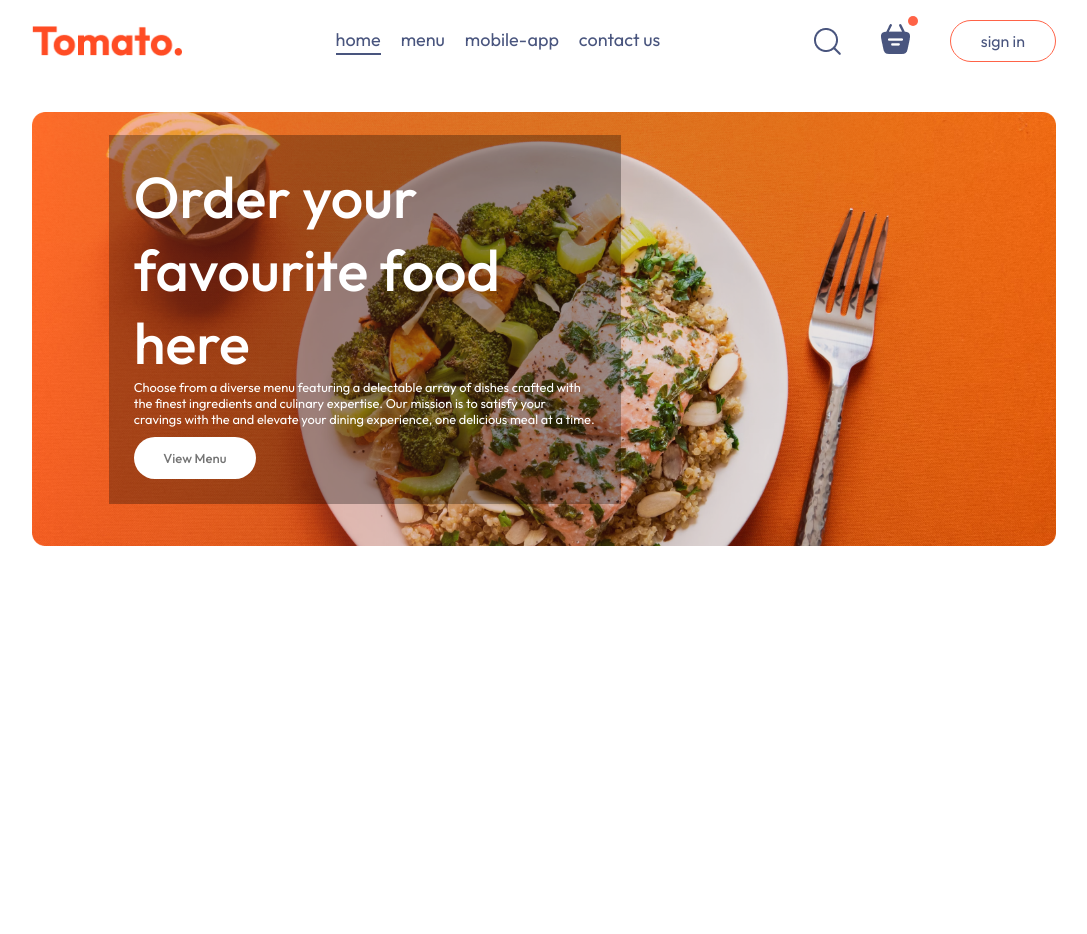
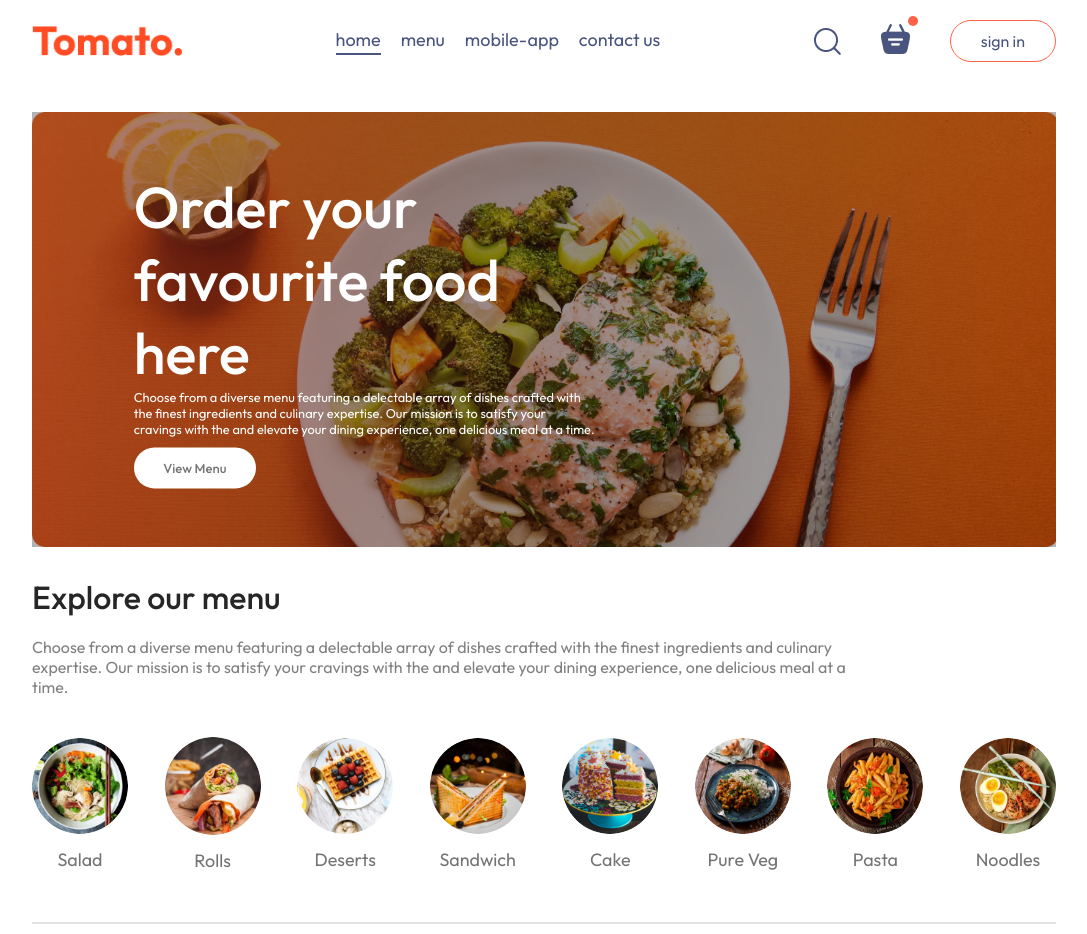
Before and after one commit to CalebM7/food-del-frontend, a React (Vite) app: page / in a window 1280 px wide. Shown: the whole page, without its empty margins (96-1183 px from the left). Before the commit the page ends 800 px from the top, so only its background shows below. Built offline with nearby package versions, Linux system fonts and the light colour scheme.

Commit message:
Implement ExploreMenu and Header components with styling; update Home page to include new components

```diff
--- /dev/null
+++ b/src/components/ExploreMenu/ExploreMenu.css
@@ -0,0 +1,56 @@
+.explore-menu {
+  display: flex;
+  flex-direction: column;
+  gap: 20px;
+}
+
+.explore-menu h1 {
+  color: #262626;
+  font-weight: 500;
+}
+
+.explore-menu-text {
+  max-width: 80%;
+  color: #808080;
+}
+
+.explore-menu-list {
+  display: flex;
+  justify-content: space-between;
+  align-items: center;
+  gap: 30px;
+  text-align: center;
+  margin: 20px 0;
+  overflow-x: scroll;
+}
+
+.explore-menu-list::-webkit-scrollbar {
+  display: none; /* Hide scrollbar for WebKit browsers */
+}
+
+.explore-menu-list-item img{
+  width: 7.5vw;
+  min-width: 80px;
+  cursor: pointer;
+  border-radius: 50%;
+  transition: 0.2s;
+}
+
+.explore-menu-list-item p {
+  margin-top: 10px;
+  color: #747474;
+  font-size: max(1.4vw, 16px);
+  cursor: pointer;
+}
+
+.explore-menu hr {
+  margin: 10px 0;
+  height: 2px;
+  background: #e2e2e2;
+  border: none;
+}
+
+.explore-menu-list-item .active {
+  border: 4px solid tomato;
+  padding: 2px;
+}
--- /dev/null
+++ b/src/components/ExploreMenu/ExploreMenu.jsx
@@ -0,0 +1,31 @@
+import React from 'react';
+import './ExploreMenu.css';
+import { menu_list } from '../../assets/frontend_assets/assets';
+
+const ExploreMenu = ({ category, setCategory}) => {
+
+  return (
+    <div className="explore-menu" id="explore-menu">
+      <h1>Explore our menu</h1>
+      <p className="explore-menu-text">
+        Choose from a diverse menu featuring a delectable array of dishes
+        crafted with the finest ingredients and culinary expertise. Our mission
+        is to satisfy your cravings with the and elevate your dining experience,
+        one delicious meal at a time.
+      </p>
+      <div className="explore-menu-list">
+        {menu_list.map((item, index) => {
+          return (
+            <div onClick={() => setCategory(prev => prev===item.menu_name ? 'All' : item.menu_name)} key={index} className="explore-menu-list-item">
+              <img className={category === item.menu_name ? 'active' : ''} src={item.menu_image} alt="" />
+              <p>{item.menu_name}</p>
+            </div>
+          );
+        })}
+      </div>
+      <hr />
+    </div>
+  );
+};
+
+export default ExploreMenu;
--- /dev/null
+++ b/src/components/Header/Header.css
@@ -0,0 +1,65 @@
+.header {
+  height: 34vw;
+  margin: 30px auto;
+  background: url('/header_img.png') no-repeat;
+  background-size: cover; /* Ensure background image covers the area */
+  position: relative;
+  overflow: hidden;
+}
+
+.header::before { /* Pseudo-element for the full-section overlay */
+  content: '';
+  position: absolute;
+  top: 0;
+  left: 0;
+  width: 100%;
+  height: 100%;
+  background-color: rgba(0, 0, 0, 0.3); /* The overlay color */
+  z-index: 1; /* Ensure it's above the background image but below content */
+}
+
+.header-contents {
+  position: absolute;
+  display: flex;
+  flex-direction: column;
+  align-items: start;
+  gap: 1.5vw;
+  max-width: 50%;
+  top: 50%; /* Push content down towards the center */
+  transform: translateY(-50%); /* Vertically center the content block */
+  left: 6vw;
+  /* Removed background-color from here as it's now on the ::before pseudo-element */
+  animation: fadeIn 3s;
+  height: 100%; /* This height is relative to .header, so it's fine */
+  display: flex;
+  flex-direction: column;
+  justify-content: center; /* This will center its own children vertically */
+  align-items: flex-start;
+  z-index: 2; /* Ensure content is above the overlay */
+}
+
+.header-contents h2 {
+  font-weight: 500;
+  color: white;
+  font-size: max(4.5vw, 22px);
+}
+
+.header-contents p {
+  color: white;
+  font-size: 1vw;
+  margin-bottom: 10px;
+}
+
+.header-contents button {
+  border: none;
+  color: #747474;
+  font-weight: 500;
+  padding: 1vw 2.3vw;
+  background-color: white;
+  font-size: max(1vw, 13px);
+  border-radius: 50px;
+}
+
+.text-container {
+  padding: 25px;
+}
--- a/src/components/Navbar/Header/Header.jsx
+++ b/src/components/Header/Header.jsx
@@ -11,7 +11,7 @@
           Choose from a diverse menu featuring a delectable array of dishes
           crafted with the finest ingredients and culinary expertise. Our
           mission is to satisfy your cravings with the and elevate your dining
-          experience, one delicious meal at a time.{' '}
+          experience, one delicious meal at a time.
         </p>
         <button>View Menu</button>
       </div>
--- a/src/components/Navbar/Header/Header.css
+++ /dev/null
@@ -1,46 +0,0 @@
-.header {
-  height: 34vw;
-  margin: 30px auto;
-  background: url('/header_img.png') no-repeat;
-  background-size: contain;
-  position: relative;
-}
-
-.header-contents {
-  position: absolute;
-  display: flex;
-  flex-direction: column;
-  align-items: start;
-  gap: 1.5vw;
-  max-width: 50%;
-  bottom: 10%;
-  left: 6vw;
-  background-color: rgba(0,0,0,0.3);
-  animation: fadeIn 3s;
-}
-
-.header-contents h2 {
-  font-weight: 500;
-  color: white;
-  font-size: max(4.5vw, 22px);
-}
-
-.header-contents p {
-  color: white;
-  font-size: 1vw;
-  margin-bottom: 10px;
-}
-
-.header-contents button {
-  border: none;
-  color: #747474;
-  font-weight: 500;
-  padding: 1vw 2.3vw;
-  background-color: white;
-  font-size: max(1vw, 13px);
-  border-radius: 50px;
-}
-
-.text-container {
-  padding: 25px;
-}
--- a/src/pages/Home/Home.jsx
+++ b/src/pages/Home/Home.jsx
@@ -1,12 +1,16 @@
-import React from 'react'
+import React, { useState } from 'react'
 import './Home.css'
-import Header from '../../components/Navbar/Header/Header'
-
+import Header from '../../components/Header/Header'
+import ExploreMenu from '../../components/ExploreMenu/ExploreMenu'
 
 const Home = () => {
+
+  const [category, setCategory] = useState('All');
+
   return (
     <div>
      <Header />
+     <ExploreMenu  category={category} setCategory={setCategory}/>
     </div>
   )
 }
```
